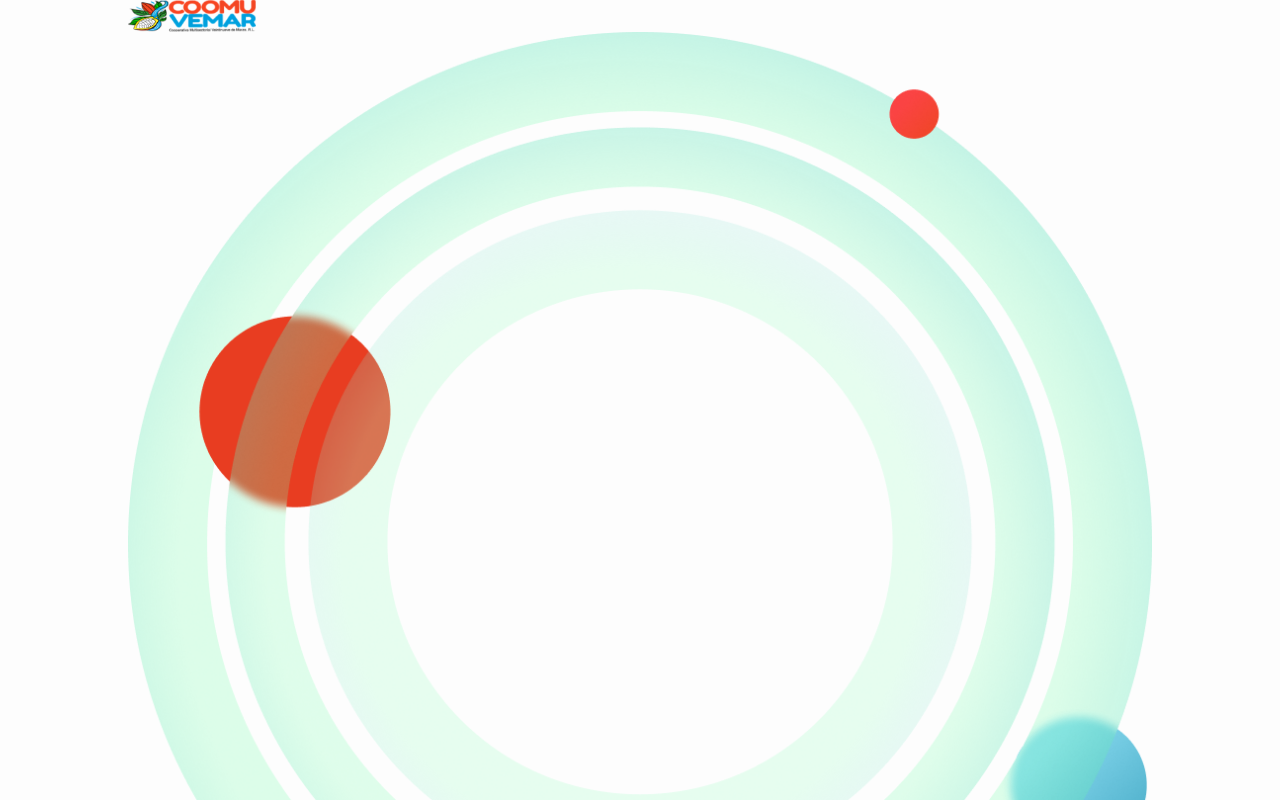
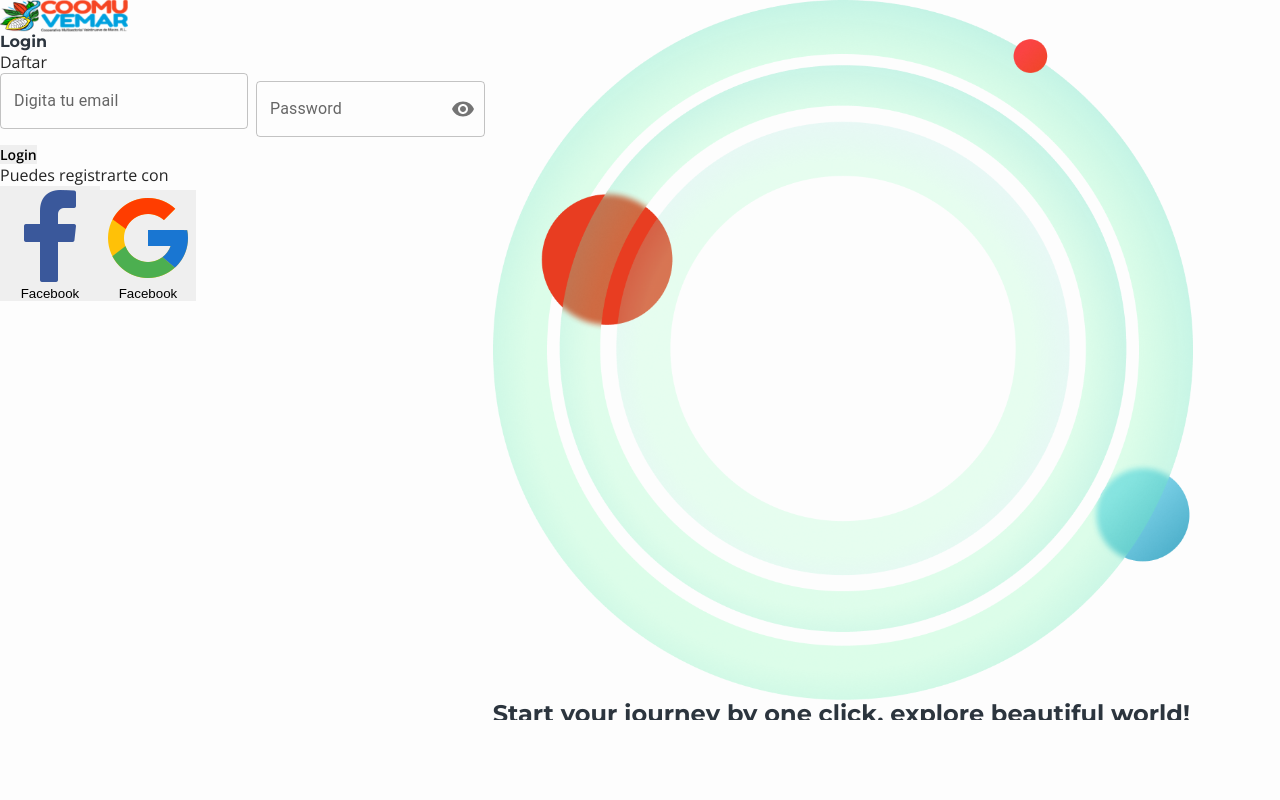
Before and after one commit to Maynor125/commuvemar-frontend, a Next.js app: page /login in a window 1280 px wide. Shown: the top 800 px of the page. Built offline with nearby package versions, Linux system fonts and the light colour scheme.

Commit message:
estructurando-html parte 2

```diff
--- a/src/app/login/login.css
+++ b/src/app/login/login.css
@@ -0,0 +1,8 @@
+.container-login{
+    display: flex;
+}
+.section-b{
+    width: 700px;
+    overflow: hidden;
+    height: 90vh;
+}
--- a/src/app/login/page.tsx
+++ b/src/app/login/page.tsx
@@ -1,33 +1,100 @@
+"use client";
+
 import React from "react";
 import "./login.css";
+
 import Logo from "../../../public/images/logo.png";
-import ImageBanner from '../../../public/images/auth/imgAdorn.png'
-import Decoration from '../../../public/images/auth/decoration.png'
+import ImageBanner from "../../../public/images/auth/imgAdorn.png";
+import Decoration from "../../../public/images/auth/decoration.png";
+import FacebookIcon from "../../../public/images/auth/facebook.png";
+import GoogleIcon from "../../../public/images/auth/google.png";
 import Image from "next/image";
 
+import TextField from "@mui/material/TextField";
+import { FormControl, IconButton, InputAdornment, InputLabel, OutlinedInput } from "@mui/material";
+import { Visibility, VisibilityOff } from "@mui/icons-material";
+
 const Login = () => {
+  const [showPassword, setShowPassword] = React.useState(false);
+
+  const handleClickShowPassword = () => setShowPassword((show) => !show);
+
+  const handleMouseDownPassword = (event: React.MouseEvent<HTMLButtonElement>) => {
+    event.preventDefault();
+  };
   return (
     <main>
-      <section className="container">
+      <section className="container-login">
         <article className="section-a">
           <div className="logo-container">
             <Image className="logo" alt="logotipo" src={Logo} />
           </div>
           <div className="auth-container">
-            <div className="auth-credential"></div>
-            <div className="auth-more"></div>
+            <div className="auth-credential">
+              <div className="auth-credential-head">
+                <h4>Login</h4>
+                <p>Daftar</p>
+              </div>
+              <form action="">
+                <TextField
+                  id="outlined-basic"
+                  label="Digita tu email"
+                  variant="outlined"
+                  size="medium"
+                />
+                <FormControl sx={{ m: 1, width: "25ch" }} variant="outlined">
+                  <InputLabel htmlFor="outlined-adornment-password">
+                    Password
+                  </InputLabel>
+                  <OutlinedInput
+                    id="outlined-adornment-password"
+                    type={showPassword ? "text" : "password"}
+                    size="medium"
+                    endAdornment={
+                      <InputAdornment position="end">
+                        <IconButton
+                          aria-label="toggle password visibility"
+                          onClick={handleClickShowPassword}
+                          onMouseDown={handleMouseDownPassword}
+                          edge="end"
+                        >
+                          {showPassword ? <VisibilityOff /> : <Visibility />}
+                        </IconButton>
+                      </InputAdornment>
+                    }
+                    label="Password"
+                  />
+                </FormControl>
+                <button className="boton-base btn-login">Login</button>
+              </form>
+            </div>
+            <div className="etiqueta">
+              <p>Puedes registrarte con</p>
+            </div>
+            <div className="auth-more">
+              <div className="cont-btns-more">
+                <button className="icon-btn">
+                   <Image alt="face-icon" src={FacebookIcon}/>
+                   Facebook
+                </button>
+                <button className="icon-btn">
+                   <Image alt="google-icon" src={GoogleIcon}/>
+                   Facebook
+                </button>
+              </div>
+            </div>
           </div>
         </article>
         <article className="section-b">
           <div className="banner-container">
-            <Image alt="Decoration image" src={Decoration}/>
+            <Image alt="Decoration image" src={Decoration} />
             <div className="container-morf">
               <div className="slider-object">
                 <h2>
-                Start your journey by one click, explore beautiful world!
+                  Start your journey by one click, explore beautiful world!
                 </h2>
                 <div className="img-container">
-                  <Image alt="imagen productor" src={ImageBanner}/>
+                  <Image alt="imagen productor" src={ImageBanner} />
                 </div>
               </div>
             </div>
```
Also changed, not shown: public/images/auth/facebook.png (added), public/images/auth/google.png (added).
